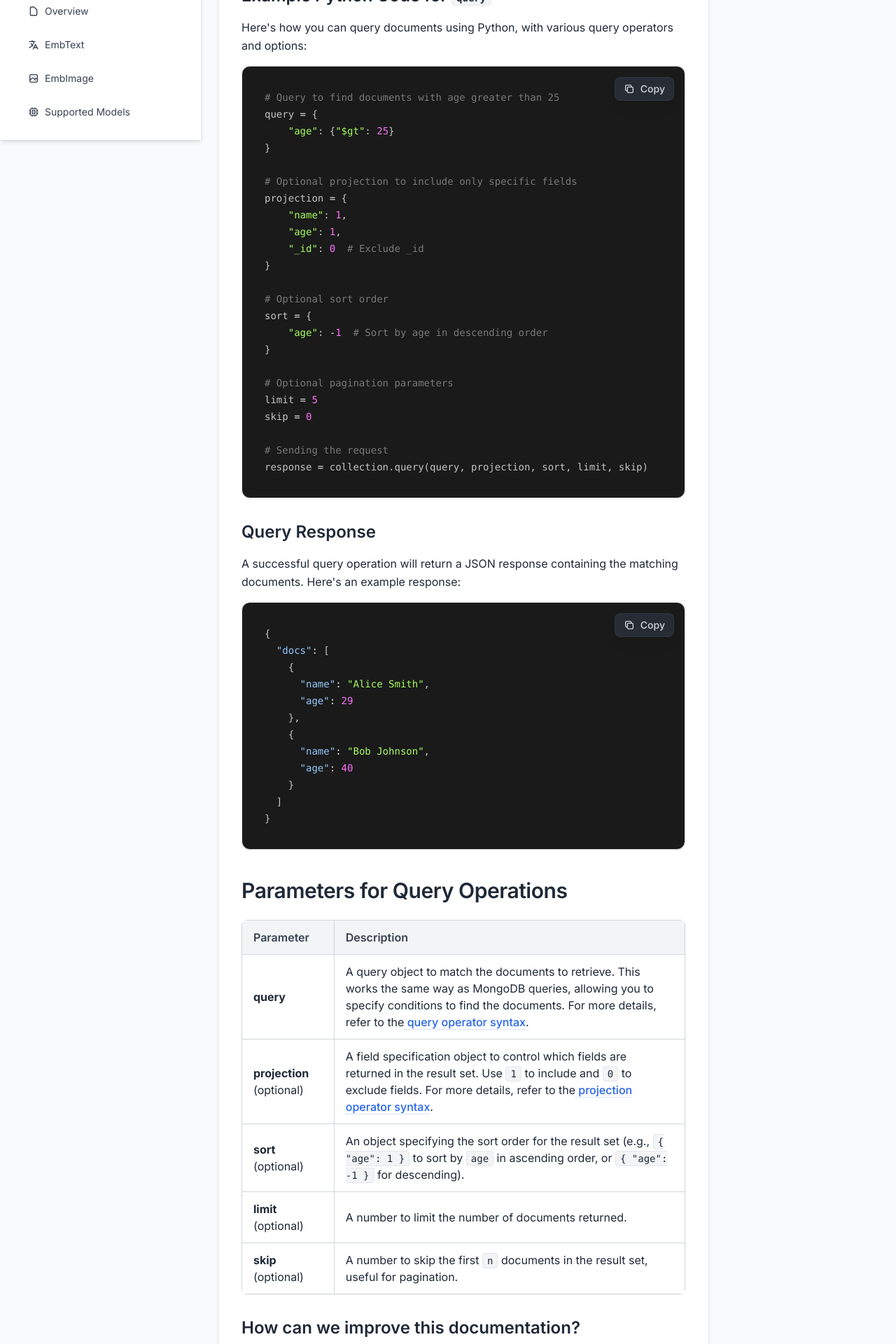
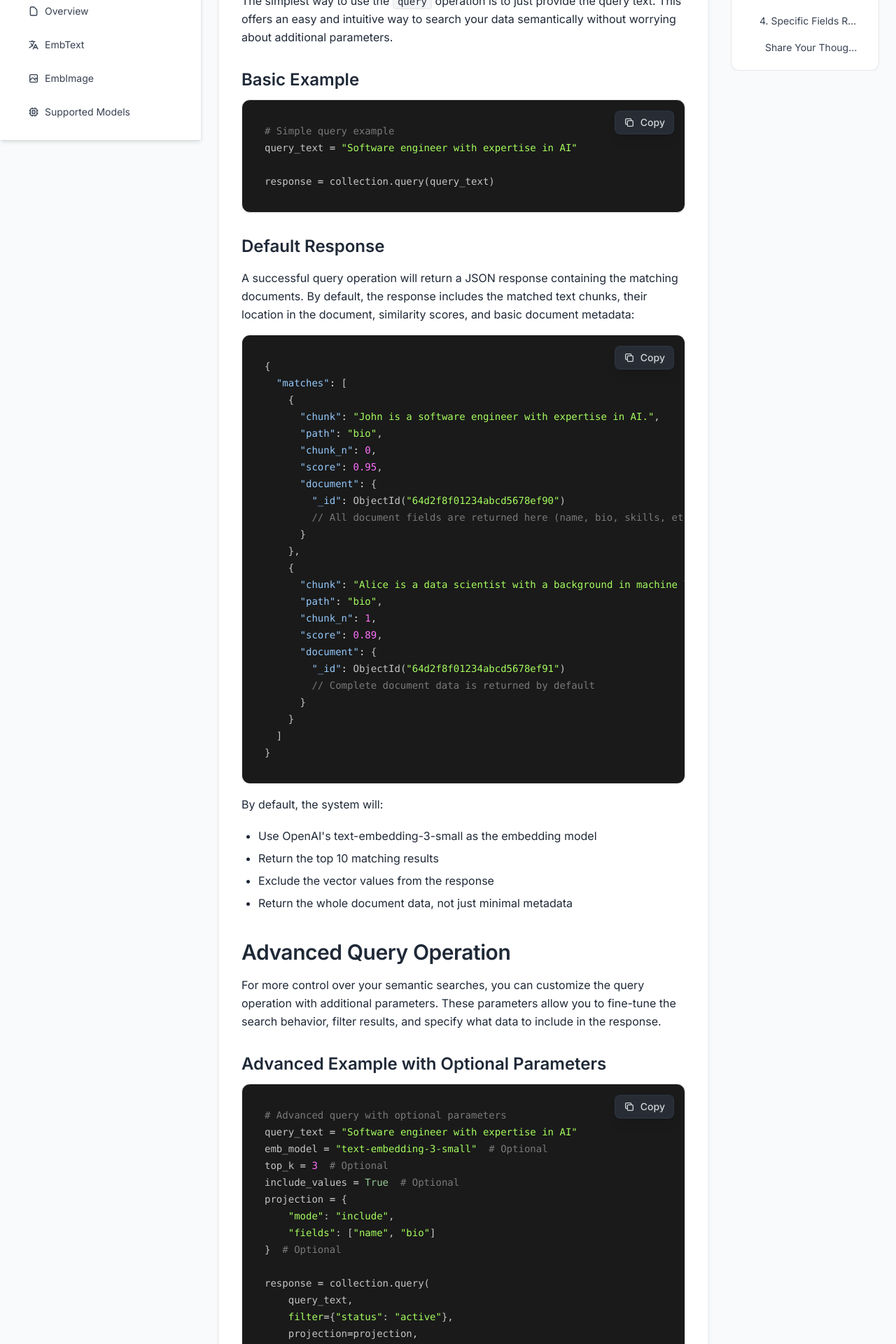
Before and after one commit to capydb/capydb-docs, a Next.js app: page /document/query in a window 1280 px wide. Shown: the part 600-2520 px from the top of the page at 70% size. Built offline with nearby package versions, Linux system fonts and the light colour scheme.

Commit message:
Update query page

```diff
--- a/src/app/api-reference/documents/query/page.tsx
+++ b/src/app/api-reference/documents/query/page.tsx
@@ -48,7 +48,7 @@ export default function QueryDocumentsPage() {
     "title": 1,
     "content": 1
   },
-  "embedding_model": "text-embedding-3-small",
+  "emb_model": "text-embedding-3-small",
   "top_k": 5,
   "include_values": true
 }`}
@@ -85,7 +85,7 @@ export default function QueryDocumentsPage() {
               <td className="border border-gray-300 dark:border-gray-700 px-4 py-2">Fields to include (1) or exclude (0) in the returned documents</td>
             </tr>
             <tr>
-              <td className="border border-gray-300 dark:border-gray-700 px-4 py-2">embedding_model</td>
+              <td className="border border-gray-300 dark:border-gray-700 px-4 py-2">emb_model</td>
               <td className="border border-gray-300 dark:border-gray-700 px-4 py-2">string</td>
               <td className="border border-gray-300 dark:border-gray-700 px-4 py-2">No</td>
               <td className="border border-gray-300 dark:border-gray-700 px-4 py-2">The embedding model to use for the query (default: "text-embedding-3-small")</td>
@@ -221,7 +221,7 @@ export default function QueryDocumentsPage() {
   -d '{
     "query": "How to implement vector search?",
     "top_k": 5,
-    "embedding_model": "text-embedding-3-small",
+    "emb_model": "text-embedding-3-small",
     "include_values": true
   }'`}
           python={`import requests
@@ -239,7 +239,7 @@ headers = {
 # Request body
 data = {
     "query": "How to implement vector search?",
-    "embedding_model": "text-embedding-3-small",
+    "emb_model": "text-embedding-3-small",
     "top_k": 5,
     "include_values": True
 }
@@ -273,9 +273,9 @@ const headers = {
 // Request body
 const data = {
   query: 'How to implement vector search?',
-  embedding_model: 'text-embedding-3-small',
-  top_k: 5,
-  include_values: true
+  embModel: 'text-embedding-3-small',
+  topK: 5,
+  includeValues: true
 };
 
 // Make the request
--- a/src/app/document/query/page.tsx
+++ b/src/app/document/query/page.tsx
@@ -9,62 +9,107 @@ import Link from 'next/link';
 import CopyButton from '@/components/CopyButton';
 
 export default function QueryPage() {
-  const pythonCode = `# Query to find documents with age greater than 25
-query = {
-    "age": {"$gt": 25}
-}
+  const basicPythonCode = `# Simple query example
+query_text = "Software engineer with expertise in AI"
 
-# Optional projection to include only specific fields
+response = collection.query(query_text)`;
+
+  const basicTypescriptCode = `// Simple query example
+const queryText = "Software engineer with expertise in AI";
+
+const response = collection.query(queryText);`;
+
+  const advancedPythonCode = `# Advanced query with optional parameters
+query_text = "Software engineer with expertise in AI"
+emb_model = "text-embedding-3-small"  # Optional
+top_k = 3  # Optional
+include_values = True  # Optional
 projection = {
-    "name": 1,
-    "age": 1,
-    "_id": 0  # Exclude _id
-}
+    "mode": "include",
+    "fields": ["name", "bio"]
+}  # Optional
 
-# Optional sort order
-sort = {
-    "age": -1  # Sort by age in descending order
-}
+response = collection.query(
+    query_text,
+    filter={"status": "active"},
+    projection=projection,
+    emb_model=emb_model,
+    top_k=top_k,
+    include_values=include_values
+)`;
 
-# Optional pagination parameters
-limit = 5
-skip = 0
+  const advancedTypescriptCode = `// Advanced query with optional parameters
+const queryText = "Software engineer with expertise in AI";
+const embModel = "text-embedding-3-small"; // Optional
+const topK = 3; // Optional
+const includeValues = true; // Optional
+const projection = {
+  mode: "include",
+  fields: ["name", "bio"],
+}; // Optional
 
-# Sending the request
-response = collection.query(query, projection, sort, limit, skip)`;
-
-  const typescriptCode = `// Query to find documents with age greater than 25
-const query = {
-  age: { $gt: 25 },
-};
-
-// Optional projection to include only specific fields
-const projection = {
-  name: 1,
-  age: 1,
-  _id: 0, // Exclude _id
-};
-
-// Optional sort order
-const sort = {
-  age: -1, // Sort by age in descending order
-};
-
-// Optional pagination parameters
-const limit = 5;
-const skip = 0;
-
-const response = collection.query(query, projection, sort, limit, skip);`;
+const response = collection.query(queryText, {
+  filter: { status: "active" },
+  projection,
+  embModel,
+  topK,
+  includeValues,
+});`;
 
   const jsonResponse = `{
-  "docs": [
+  "matches": [
     {
-      "name": "Alice Smith",
-      "age": 29
+      "chunk": "John is a software engineer with expertise in AI.",
+      "path": "bio",
+      "chunk_n": 0,
+      "score": 0.95,
+      "document": {
+        "_id": ObjectId("64d2f8f01234abcd5678ef90")
+        // All document fields are returned here (name, bio, skills, etc.)
+      }
     },
     {
-      "name": "Bob Johnson",
-      "age": 40
+      "chunk": "Alice is a data scientist with a background in machine learning.",
+      "path": "bio",
+      "chunk_n": 1,
+      "score": 0.89,
+      "document": {
+        "_id": ObjectId("64d2f8f01234abcd5678ef91")
+        // Complete document data is returned by default
+      }
+    }
+  ]
+}`;
+
+  const jsonDetailedResponse = `{
+  "matches": [
+    {
+      "path": "bio",
+      "chunk": "John is a software engineer with expertise in AI.",
+      "chunk_n": 0,
+      "score": 0.95,
+      "values": [
+        0.123, 0.456, 0.789, ...
+      ],
+      "document": {
+        "_id": ObjectId("64d2f8f01234abcd5678ef90"),
+        "name": "John Doe",
+        "bio": EmbText("John is a software engineer with expertise in AI.")
+      }
+    },
+    {
+      "path": "bio",
+      "chunk": "Alice is a data scientist with a background in machine learning.",
+      "chunk_n": 1,
+      "score": 0.89,
+      "values": [
+        0.234, 0.567, 0.890, ...
+      ],
+      "document": {
+        "_id": ObjectId("64d2f8f01234abcd5678ef91"),
+        "name": "Alice Smith",
+        "bio": EmbText("Alice is a data scientist with a background in machine learning.")
+      }
     }
   ]
 }`;
@@ -77,24 +122,28 @@ const response = collection.query(query, projection, sort, limit, skip);`;
         <LanguageToggle />
 
         <p>
-          CapyDB provides a powerful query interface similar to MongoDB's query functionality.
-          You can use various query operators to find documents, project specific fields, sort results, and implement pagination.
+          This guide explains how to perform <strong>semantic queries</strong> on documents in CapyDB.
+          Semantic queries retrieve documents by matching the meaning of the provided query text with <strong>EmbJSONs</strong> in the database.
         </p>
 
-        <h2>Query Operation</h2>
+        <p>
+          <strong>The query operation returns a list of matched chunks from EmbJSONs in the collection.
+          Only EmbJSONs with the same emb_model as the query text are included in the semantic search.</strong>
+          EmbJSONs with differing <code>emb_model</code> are excluded from the semantic search.
+        </p>
+
+        <h2>Basic Query Operation</h2>
 
         <p>
-          The <code>query</code> operation allows you to search for documents in a collection using query operators.
-          You can also specify projection fields, sort order, and pagination parameters.
+          The simplest way to use the <code>query</code> operation is to just provide the query text.
+          This offers an easy and intuitive way to search your data semantically without worrying about additional parameters.
         </p>
 
-        <h3>Example Python Code for <code>query</code></h3>
-
-        <p>Here's how you can query documents using Python, with various query operators and options:</p>
+        <h3>Basic Example</h3>
 
         <LanguageContent language="python">
           <div className="relative">
-            <CopyButton code={pythonCode} />
+            <CopyButton code={basicPythonCode} />
             <SyntaxHighlighter
               language="python"
               style={atomDark}
@@ -106,14 +155,14 @@ const response = collection.query(query, projection, sort, limit, skip);`;
                 padding: '2rem',
               }}
             >
-              {pythonCode}
+              {basicPythonCode}
             </SyntaxHighlighter>
           </div>
         </LanguageContent>
 
         <LanguageContent language="typescript">
           <div className="relative">
-            <CopyButton code={typescriptCode} />
+            <CopyButton code={basicTypescriptCode} />
             <SyntaxHighlighter
               language="typescript"
               style={atomDark}
@@ -125,16 +174,16 @@ const response = collection.query(query, projection, sort, limit, skip);`;
                 padding: '2rem',
               }}
             >
-              {typescriptCode}
+              {basicTypescriptCode}
             </SyntaxHighlighter>
           </div>
         </LanguageContent>
 
-        <h3>Query Response</h3>
+        <h3>Default Response</h3>
 
         <p>
           A successful query operation will return a JSON response containing the matching documents.
-          Here's an example response:
+          By default, the response includes the matched text chunks, their location in the document, similarity scores, and basic document metadata:
         </p>
 
         <div className="relative">
@@ -154,6 +203,87 @@ const response = collection.query(query, projection, sort, limit, skip);`;
           </SyntaxHighlighter>
         </div>
 
+        <p>
+          By default, the system will:
+        </p>
+        <ul>
+          <li>Use OpenAI's text-embedding-3-small as the embedding model</li>
+          <li>Return the top 10 matching results</li>
+          <li>Exclude the vector values from the response</li>
+          <li>Return the whole document data, not just minimal metadata</li>
+        </ul>
+
+        <h2>Advanced Query Operation</h2>
+
+        <p>
+          For more control over your semantic searches, you can customize the query operation with additional parameters.
+          These parameters allow you to fine-tune the search behavior, filter results, and specify what data to include in the response.
+        </p>
+
+        <h3>Advanced Example with Optional Parameters</h3>
+
+        <LanguageContent language="python">
+          <div className="relative">
+            <CopyButton code={advancedPythonCode} />
+            <SyntaxHighlighter
+              language="python"
+              style={atomDark}
+              showLineNumbers={false}
+              customStyle={{
+                margin: 0,
+                borderRadius: '0.75rem',
+                background: '#1a1a1a',
+                padding: '2rem',
+              }}
+            >
+              {advancedPythonCode}
+            </SyntaxHighlighter>
+          </div>
+        </LanguageContent>
+
+        <LanguageContent language="typescript">
+          <div className="relative">
+            <CopyButton code={advancedTypescriptCode} />
+            <SyntaxHighlighter
+              language="typescript"
+              style={atomDark}
+              showLineNumbers={false}
+              customStyle={{
+                margin: 0,
+                borderRadius: '0.75rem',
+                background: '#1a1a1a',
+                padding: '2rem',
+              }}
+            >
+              {advancedTypescriptCode}
+            </SyntaxHighlighter>
+          </div>
+        </LanguageContent>
+
+        <h3>Detailed Response with Additional Parameters</h3>
+
+        <p>
+          When you customize the query with additional parameters like <code>include_values</code> or <code>projection</code>,
+          the response can include more detailed information:
+        </p>
+
+        <div className="relative">
+          <CopyButton code={jsonDetailedResponse} />
+          <SyntaxHighlighter
+            language="json"
+            style={atomDark}
+            showLineNumbers={false}
+            customStyle={{
+              margin: 0,
+              borderRadius: '0.75rem',
+              background: '#1a1a1a',
+              padding: '2rem',
+            }}
+          >
+            {jsonDetailedResponse}
+          </SyntaxHighlighter>
+        </div>
+
         <h2>Parameters for Query Operations</h2>
 
         <table className="w-full border-collapse my-4">
@@ -167,46 +297,136 @@ const response = collection.query(query, projection, sort, limit, skip);`;
             <tr>
               <td className="border border-gray-300 dark:border-gray-700 px-4 py-2"><strong>query</strong></td>
               <td className="border border-gray-300 dark:border-gray-700 px-4 py-2">
-                A query object to match the documents to retrieve. This works the same way as MongoDB queries,
-                allowing you to specify conditions to find the documents. For more details, refer to the
-                <Link href="/syntax/query" className="text-blue-600 dark:text-blue-400 hover:underline"> query operator syntax</Link>.
+                The text to be embedded and matched against stored EmbJSON fields. This parameter is required.
+              </td>
+            </tr>
+            <tr>
+              <td className="border border-gray-300 dark:border-gray-700 px-4 py-2"><strong>filter</strong> (optional)</td>
+              <td className="border border-gray-300 dark:border-gray-700 px-4 py-2">
+                MongoDB-style query filter to apply to documents before semantic search.
+                This helps narrow down the document set before performing the semantic search.
               </td>
             </tr>
             <tr>
               <td className="border border-gray-300 dark:border-gray-700 px-4 py-2"><strong>projection</strong> (optional)</td>
               <td className="border border-gray-300 dark:border-gray-700 px-4 py-2">
-                A field specification object to control which fields are returned in the result set.
-                Use <code>1</code> to include and <code>0</code> to exclude fields. For more details, refer to the
-                <Link href="/syntax/projection" className="text-blue-600 dark:text-blue-400 hover:underline"> projection operator syntax</Link>.
+                Specifies which fields to include or exclude in the returned documents.
+                Format: <code>{"{"}"mode": "include", "fields": ["field1", "field2"]{"}"}</code> or
+                <code>{"{"}"mode": "exclude", "fields": ["field3"]{"}"}</code>.
               </td>
             </tr>
             <tr>
-              <td className="border border-gray-300 dark:border-gray-700 px-4 py-2"><strong>sort</strong> (optional)</td>
+              <td className="border border-gray-300 dark:border-gray-700 px-4 py-2"><strong>emb_model</strong> (optional)</td>
               <td className="border border-gray-300 dark:border-gray-700 px-4 py-2">
-                An object specifying the sort order for the result set (e.g., <code>{`{ "age": 1 }`}</code> to sort by <code>age</code> in ascending order,
-                or <code>{`{ "age": -1 }`}</code> for descending).
+                The embedding model used for the query. Defaults to OpenAI's text-embedding-3-small.
+                Users can select from supported embedding models.
+                If the specified model does not match those used in the stored EmbJSON, only matching fields will be targeted.
               </td>
             </tr>
             <tr>
-              <td className="border border-gray-300 dark:border-gray-700 px-4 py-2"><strong>limit</strong> (optional)</td>
+              <td className="border border-gray-300 dark:border-gray-700 px-4 py-2"><strong>top_k</strong> (optional)</td>
               <td className="border border-gray-300 dark:border-gray-700 px-4 py-2">
-                A number to limit the number of documents returned.
+                The maximum number of matches to return. Defaults to 10. Increase this value to get more results,
+                decrease it to improve performance and reduce response size.
               </td>
             </tr>
             <tr>
-              <td className="border border-gray-300 dark:border-gray-700 px-4 py-2"><strong>skip</strong> (optional)</td>
+              <td className="border border-gray-300 dark:border-gray-700 px-4 py-2"><strong>include_values</strong> (optional)</td>
               <td className="border border-gray-300 dark:border-gray-700 px-4 py-2">
-                A number to skip the first <code>n</code> documents in the result set, useful for pagination.
+                Whether to include the embedding vector values in the response. Defaults to false.
+                Set to true if you need the raw vector data for further processing.
               </td>
             </tr>
           </tbody>
         </table>
 
-        <h3>How can we improve this documentation?</h3>
+        <h2>Common Use Cases</h2>
+
+        <h3>1. Simple Semantic Search</h3>
+        <p>
+          When you need to quickly search for documents related to a concept:
+        </p>
+        <LanguageContent language="python">
+          <SyntaxHighlighter
+            language="python"
+            style={atomDark}
+            showLineNumbers={false}
+            customStyle={{
+              margin: 0,
+              borderRadius: '0.75rem',
+              background: '#1a1a1a',
+              padding: '1rem',
+            }}
+          >
+            {`results = collection.query("climate change impact")`}
+          </SyntaxHighlighter>
+        </LanguageContent>
+
+        <h3>2. Filtered Semantic Search</h3>
+        <p>
+          When you need to search within a specific category or subset of documents:
+        </p>
+        <LanguageContent language="python">
+          <SyntaxHighlighter
+            language="python"
+            style={atomDark}
+            showLineNumbers={false}
+            customStyle={{
+              margin: 0,
+              borderRadius: '0.75rem',
+              background: '#1a1a1a',
+              padding: '1rem',
+            }}
+          >
+            {`results = collection.query(
+    "renewable energy solutions",
+    filter={"category": "science", "published": True}
+)`}
+          </SyntaxHighlighter>
+        </LanguageContent>
+
+        <h3>3. Limited Result Set</h3>
+        <p>
+          When you only need the top few most relevant matches:
+        </p>
+        <LanguageContent language="python">
+          <SyntaxHighlighter
+            language="python"
+            style={atomDark}
+            showLineNumbers={false}
+            customStyle={{
+              margin: 0,
+              borderRadius: '0.75rem',
+              background: '#1a1a1a',
+              padding: '1rem',
+            }}
+          >
+            {`results = collection.query("machine learning techniques", top_k=3)`}
+          </SyntaxHighlighter>
+        </LanguageContent>
+
+        <h3>4. Specific Fields Retrieval</h3>
+        <p>
+          When you need to include specific fields in the response:
+        </p>
+        <LanguageContent language="python">
+          <SyntaxHighlighter
+            language="python"
+            style={atomDark}
+            showLineNumbers={false}
+            customStyle={{
+              margin: 0,
+              borderRadius: '0.75rem',
+              background: '#1a1a1a',
+              padding: '1rem',
+            }}
+          >
+            {`projection = {"mode": "include", "fields": ["title", "abstract", "author"]}
+results = collection.query("quantum computing", projection=projection)`}
+          </SyntaxHighlighter>
+        </LanguageContent>
 
         <Feedback />
-
-        <h3>Got question? <a href="mailto:hello@capydb.com" className="text-blue-600 dark:text-blue-400 hover:underline">Email us</a></h3>
       </div>
     </DocLayout>
   );
```
